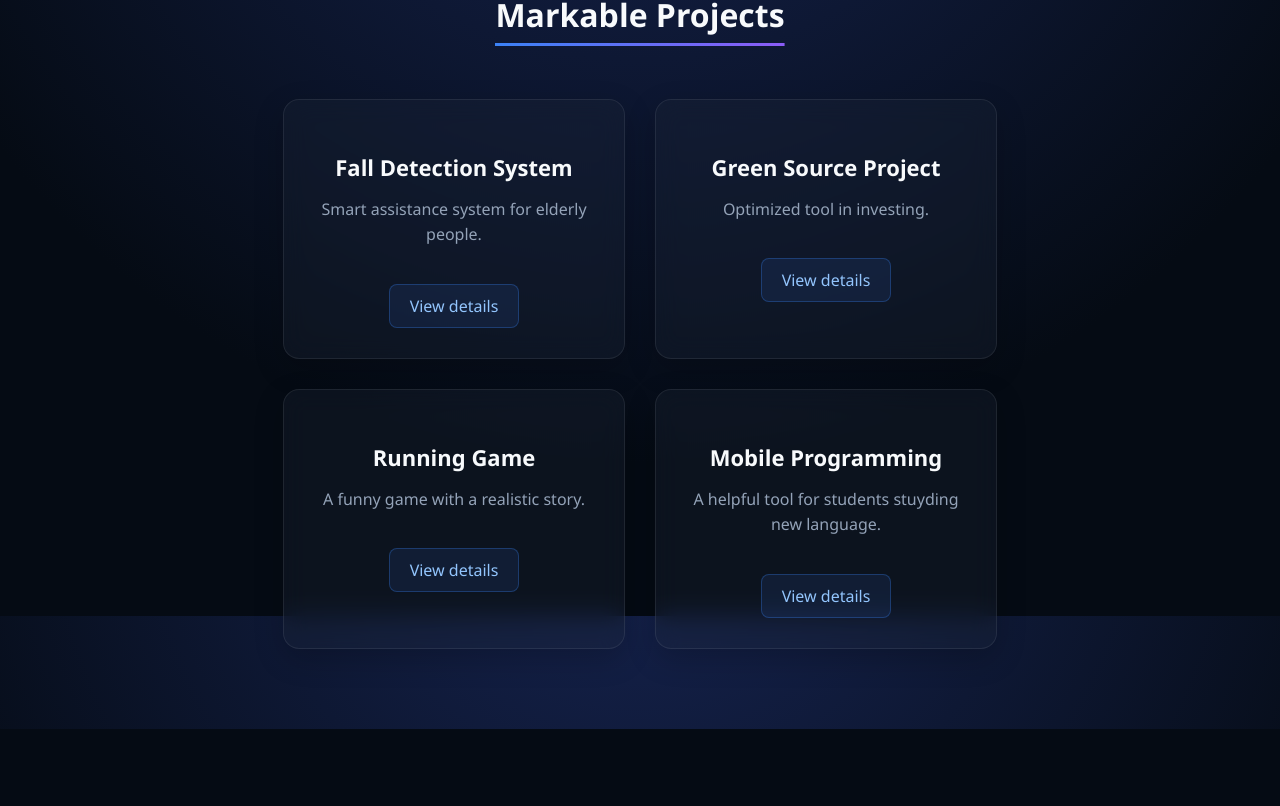
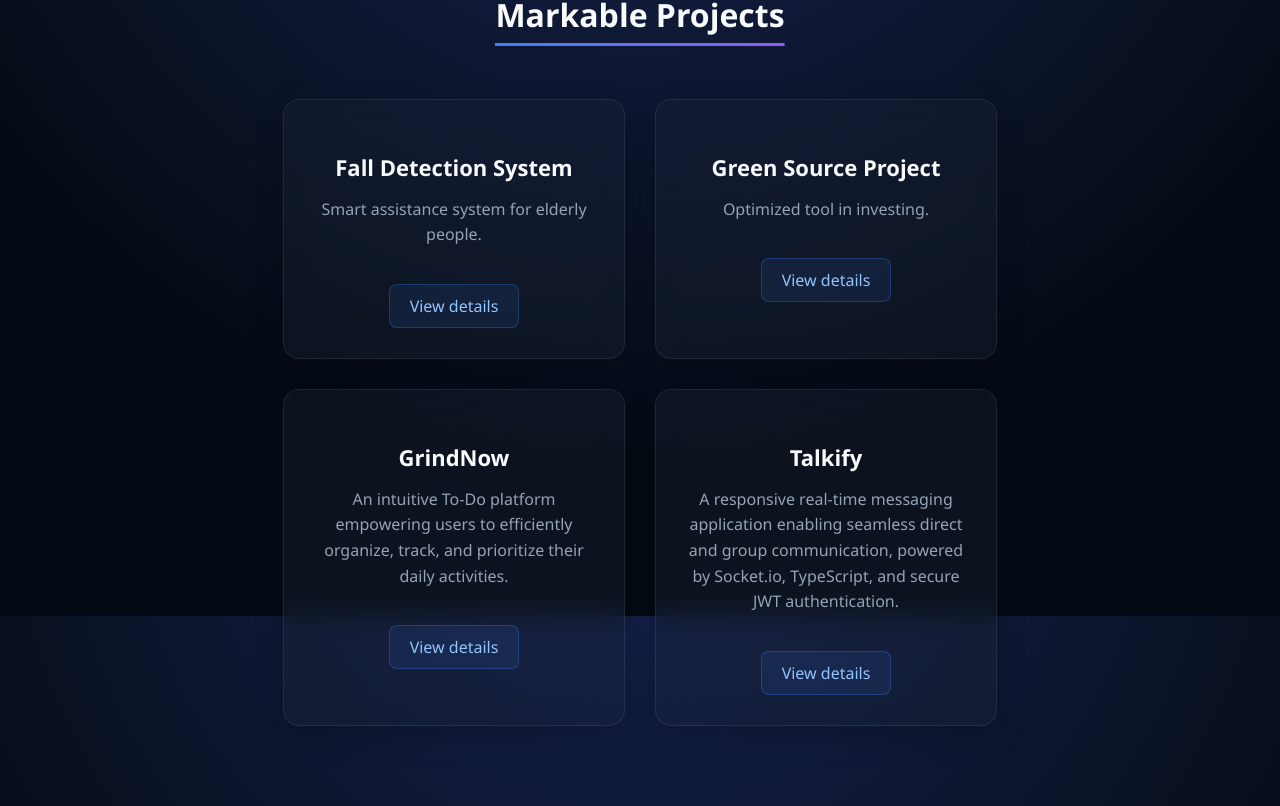
Before and after one commit to aiyasuhall/portfolio, a React (Vite) app: page / in a window 1280 px wide. Shown: the part 3384-4190 px from the top of the page. Before the commit the page ends 4113 px from the top, so only its background shows below. Built offline with nearby package versions, Linux system fonts and the light colour scheme.

Commit message:
Update Projects.jsx

```diff
--- a/src/components/Projects.jsx
+++ b/src/components/Projects.jsx
@@ -1,9 +1,9 @@
 export default function Projects() {
   const myProjects = [
     { name: "Fall Detection System", desc: "Smart assistance system for elderly people.", link: "https://github.com/aiyasuhall/Fall_Detection_System" },
-    { name: "Green Source Project", desc: "Optimized tool in investing.", link: "https://github.com/aiyasuhall/GreenSource_project" },
-    { name: "Running Game", desc: "A funny game with a realistic story.", link: "https://github.com/aiyasuhall/running_game" },
-    { name: "Mobile Programming", desc: "A helpful tool for students stuyding new language.", link: "https://github.com/aiyasuhall/mobile_programming" }
+    { name: "Green Source Project", desc: "Optimized tool in investing.", link: "https://greensource-project.onrender.com/" },
+    { name: "GrindNow", desc: "An intuitive To-Do platform empowering users to efficiently organize, track, and prioritize their daily activities.", link: "https://todo-application-y4nu.onrender.com/" },
+    { name: "Talkify", desc: "A responsive real-time messaging application enabling seamless direct and group communication, powered by Socket.io, TypeScript, and secure JWT authentication.", link: "talkify-frontend-omega.vercel.app" }
   ];
 
   return (
```
